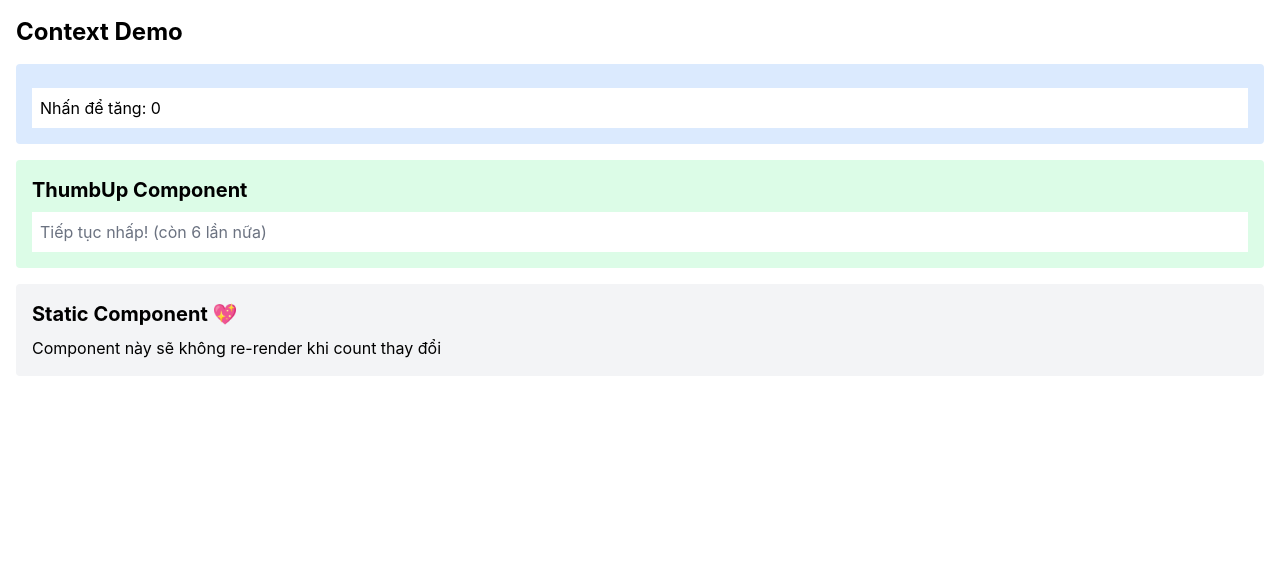
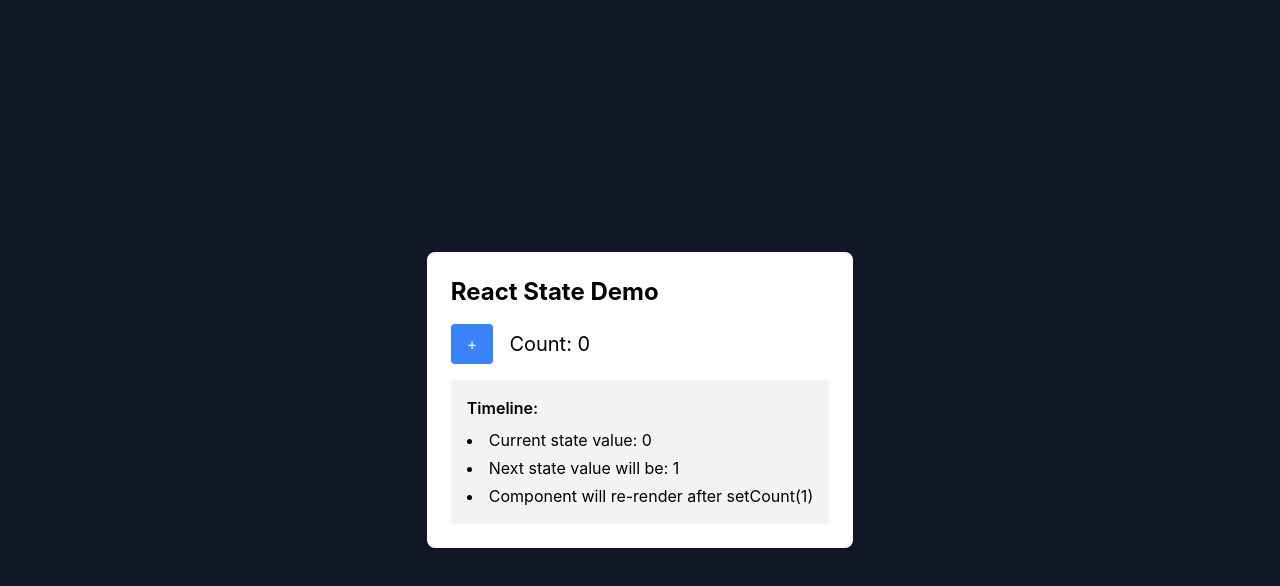
Before and after one commit to reMhELloy/react-Tailwind, a React (Create React App) app: page / in a window 1280 px wide. Shown: the top 586 px of the page. Built offline with nearby package versions, Linux system fonts and the light colour scheme.

Commit message:
Sử dụng React State

```diff
--- a/src/App.tsx
+++ b/src/App.tsx
@@ -1,23 +1,11 @@
 import React from 'react'
-import './styles/App.css'
 import Title from './components/Title'
-import { CountProvider } from './context/CountContext'
-import ThumbUp from './components/ThumbUp'
-import StaticComponent from './components/StaticComponent'
 
-interface AppProps {
-  className?: string
-}
-const App: React.FC<AppProps> = ({ className = '' }) => {
+const App: React.FC = () => {
   return (
-    <CountProvider>
-      <div className={`p-4 ${className}`}>
-        <h1 className="text-2xl font-bold mb-4">Context Demo</h1>
-        <Title />
-        <ThumbUp />
-        <StaticComponent />
-      </div>
-    </CountProvider>
+    <div className="min-h-screen bg-gray-900 flex items-center justify-center p-4">
+      <Title name="React State Demo" />
+    </div>
   )
 }
 
--- a/src/components/Title.tsx
+++ b/src/components/Title.tsx
@@ -1,21 +1,43 @@
-import { useCountContext } from '../context/CountContext'
+import React, { useState } from 'react'
+
 interface TitleProps {
-  className?: string
+  name: string
 }
 
+const Title: React.FC<TitleProps> = ({ name }) => {
+  // Khởi tạo state count với giá trị ban đầu là 0
+  const [count, setCount] = useState<number>(0)
 
-const Title: React.FC<TitleProps> = ({ className = '' }) => {
-  const { count, increment } = useCountContext()
+  // Log để theo dõi giá trị count khi click
+  const handleIncrement = () => {
+    console.log("clicked, current count:", count)
+    setCount(count + 1)
+  }
 
   return (
-    <div className= {`p-4 bg-blue-100 rounded ${className}`}>
-      <h2 className="text-xl font-bold mb-2"></h2>
+    <div className="p-6 bg-white rounded-lg shadow-md">
+      <h2 className="text-2xl font-bold mb-4">{name}</h2>
 
-      <div
-        onClick={increment}
-        className="p-2 bg-white cursor-pointer hover:bg-gray-50"
-      >
-        Nhấn để tăng: {count}
+      <div className="space-y-4">
+        <div className="flex items-center space-x-4">
+          <button
+            onClick={handleIncrement}
+            className="px-4 py-2 bg-blue-500 text-white rounded hover:bg-blue-600 transition"
+          >
+            +
+          </button>
+          <span className="text-xl">Count: {count}</span>
+        </div>
+
+        {/* Hiển thị timeline của state */}
+        <div className="mt-4 p-4 bg-gray-100 rounded">
+          <h3 className="font-semibold mb-2">Timeline:</h3>
+          <ul className="list-disc list-inside space-y-1">
+            <li>Current state value: {count}</li>
+            <li>Next state value will be: {count + 1}</li>
+            <li>Component will re-render after setCount({count + 1})</li>
+          </ul>
+        </div>
       </div>
     </div>
   )
```
